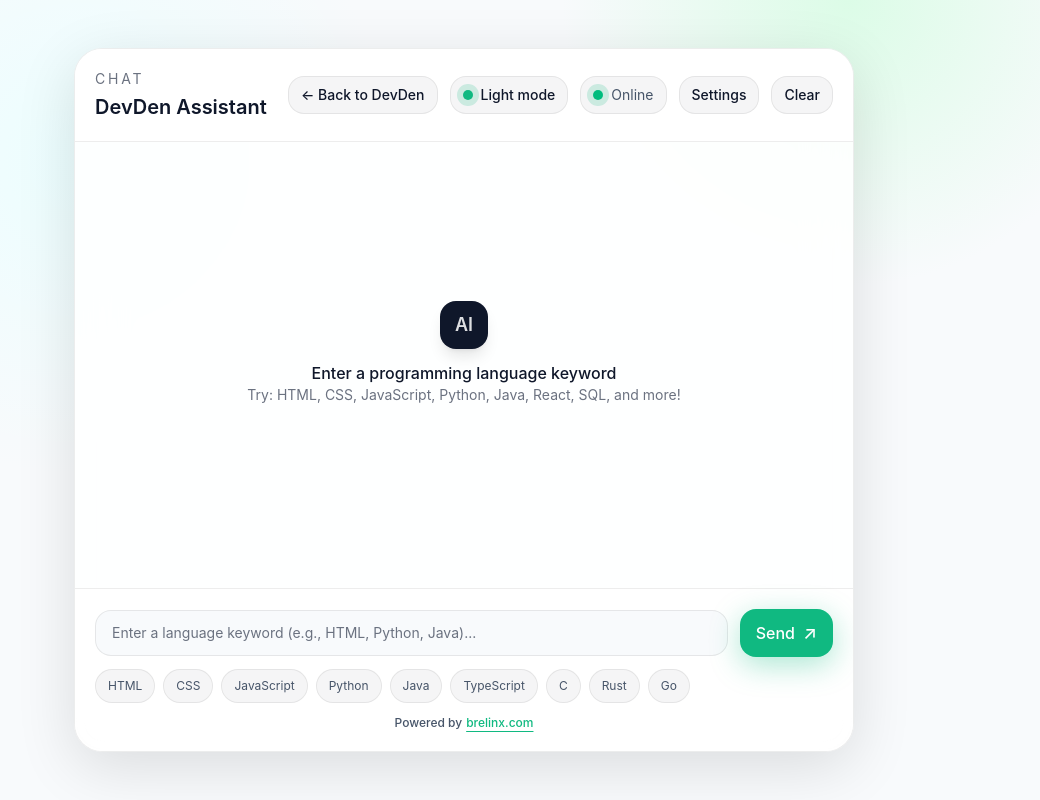
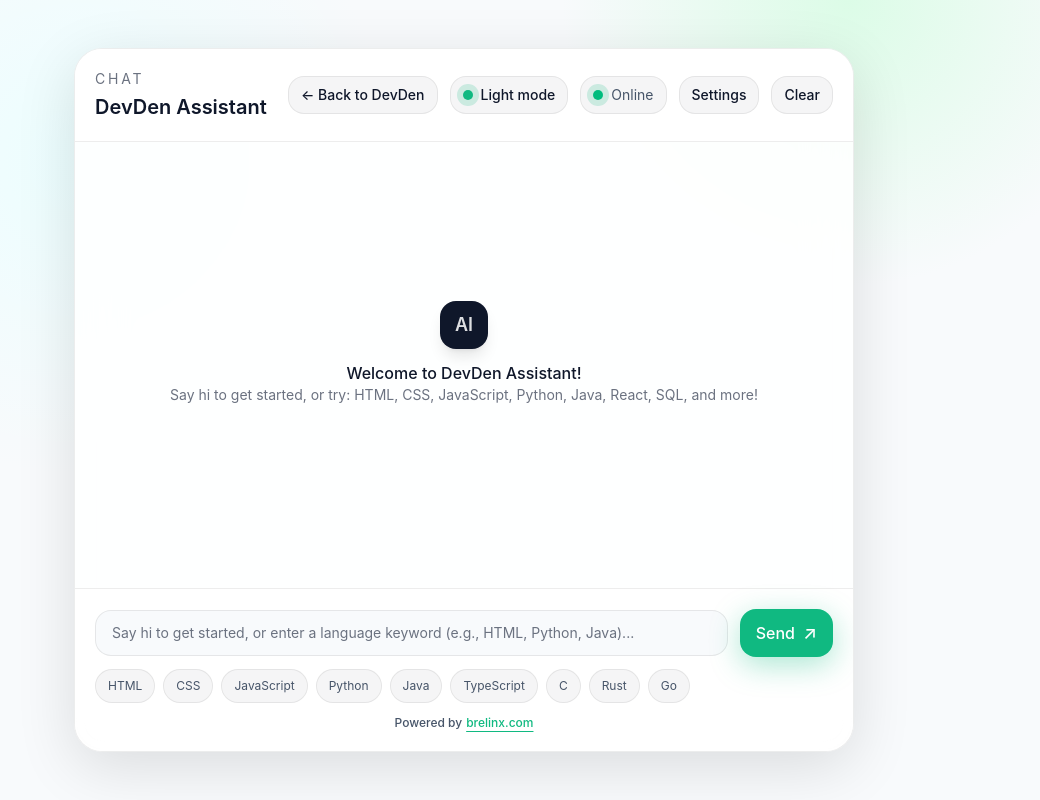
Before and after one commit to Uwami-Mgxekwa/DevDen-Ai, a React (Vite) app: page / in a window 1280 px wide. Shown: the whole page, without its empty margins (176-1216 px from the left). Built offline with nearby package versions, Linux system fonts and the light colour scheme.

Commit message:
Update App.jsx

```diff
--- a/src/App.jsx
+++ b/src/App.jsx
@@ -7,6 +7,8 @@
   const [fontSize, setFontSize] = useState("base");
   const [reduceMotion, setReduceMotion] = useState(false);
   const [showSettings, setShowSettings] = useState(false);
+  const [userName, setUserName] = useState("");
+  const [awaitingName, setAwaitingName] = useState(false);
   const [isTyping, setIsTyping] = useState(false);
   const isDark = theme === "dark";
   const messagesEndRef = useRef(null);
@@ -359,6 +361,27 @@
   const getBotReply = (text) => {
     const normalized = text.trim().toLowerCase();
     const creatorKeywords = ["creator", "boss", "maker", "made you", "owner", "who built you"];
+    const greetingKeywords = ["hi", "hey", "hello", "wassup", "what's up", "whatsup", "what's good", "howzit", "sup", "yo", "good morning", "good afternoon", "good evening"];
+
+    // Handle name collection if we're awaiting a name
+    if (awaitingName) {
+      const name = text.trim();
+      if (name && name.length > 0 && !greetingKeywords.includes(normalized) && !creatorKeywords.some(k => normalized.includes(k))) {
+        setUserName(name);
+        setAwaitingName(false);
+        return `Nice to meet you, ${name}! 😊 I'm your DevDen Assistant. I can help you learn about programming languages and their career prospects. Just type a language keyword like HTML, Python, JavaScript, or any other programming language to get started!\n\n<span style='color: #999; font-size: 0.75rem; opacity: 0.6;'>powered by brelinx.com</span>`;
+      }
+    }
+
+    // Check for greetings
+    if (greetingKeywords.some(keyword => normalized.includes(keyword))) {
+      if (userName) {
+        return `Hey there, ${userName}! 👋 Great to see you again! What programming language would you like to learn about today?\n\n<span style='color: #999; font-size: 0.75rem; opacity: 0.6;'>powered by brelinx.com</span>`;
+      } else {
+        setAwaitingName(true);
+        return `Hey there! 👋 Welcome to DevDen Assistant! I'm here to help you learn about programming languages and career opportunities. What's your name?\n\n<span style='color: #999; font-size: 0.75rem; opacity: 0.6;'>powered by brelinx.com</span>`;
+      }
+    }
 
     // Creator check
     if (creatorKeywords.some((k) => normalized.includes(k))) {
@@ -504,6 +527,7 @@
         setTheme(parsed.theme ?? "light");
         setFontSize(parsed.fontSize ?? "base");
         setReduceMotion(parsed.reduceMotion ?? false);
+        setUserName(parsed.userName ?? "");
       } catch (err) {
         console.error("Failed to load saved chat", err);
       }
@@ -514,9 +538,9 @@
   useEffect(() => {
     localStorage.setItem(
       "devden-chat",
-      JSON.stringify({ messages, theme, fontSize, reduceMotion })
+      JSON.stringify({ messages, theme, fontSize, reduceMotion, userName })
     );
-  }, [messages, theme, fontSize, reduceMotion]);
+  }, [messages, theme, fontSize, reduceMotion, userName]);
 
   useEffect(() => {
     const sizeValue = fontSize === "small" ? "14px" : fontSize === "large" ? "18px" : "16px";
@@ -543,7 +567,11 @@
   };
 
   const toggleSettings = () => setShowSettings((s) => !s);
-  const clearChat = () => setMessages([]);
+  const clearChat = () => {
+    setMessages([]);
+    setUserName("");
+    setAwaitingName(false);
+  };
 
   return (
     <div
@@ -597,9 +625,14 @@
               <div className="h-12 w-12 rounded-2xl bg-[var(--text-primary)] text-[var(--panel-bg)] flex items-center justify-center text-lg font-semibold shadow-lg mb-3">
                 AI
               </div>
-              <p className="font-medium text-[var(--text-primary)]">Enter a programming language keyword</p>
+              <p className="font-medium text-[var(--text-primary)]">
+                {userName ? `Welcome back, ${userName}!` : "Welcome to DevDen Assistant!"}
+              </p>
               <p className="text-sm text-[var(--muted)]">
-                Try: HTML, CSS, JavaScript, Python, Java, React, SQL, and more!
+                {userName
+                  ? "What programming language would you like to learn about today?"
+                  : "Say hi to get started, or try: HTML, CSS, JavaScript, Python, Java, React, SQL, and more!"
+                }
               </p>
             </div>
           ) : (
@@ -634,7 +667,13 @@
               value={input}
               onChange={(e) => setInput(e.target.value)}
               onKeyDown={handleKeyDown}
-              placeholder="Enter a language keyword (e.g., HTML, Python, Java)..."
+              placeholder={
+                awaitingName
+                  ? "What's your name?"
+                  : userName
+                    ? `Hi ${userName}! Enter a language keyword (e.g., HTML, Python, Java)...`
+                    : "Say hi to get started, or enter a language keyword (e.g., HTML, Python, Java)..."
+              }
             />
             <button
               onClick={handleSend}
```
